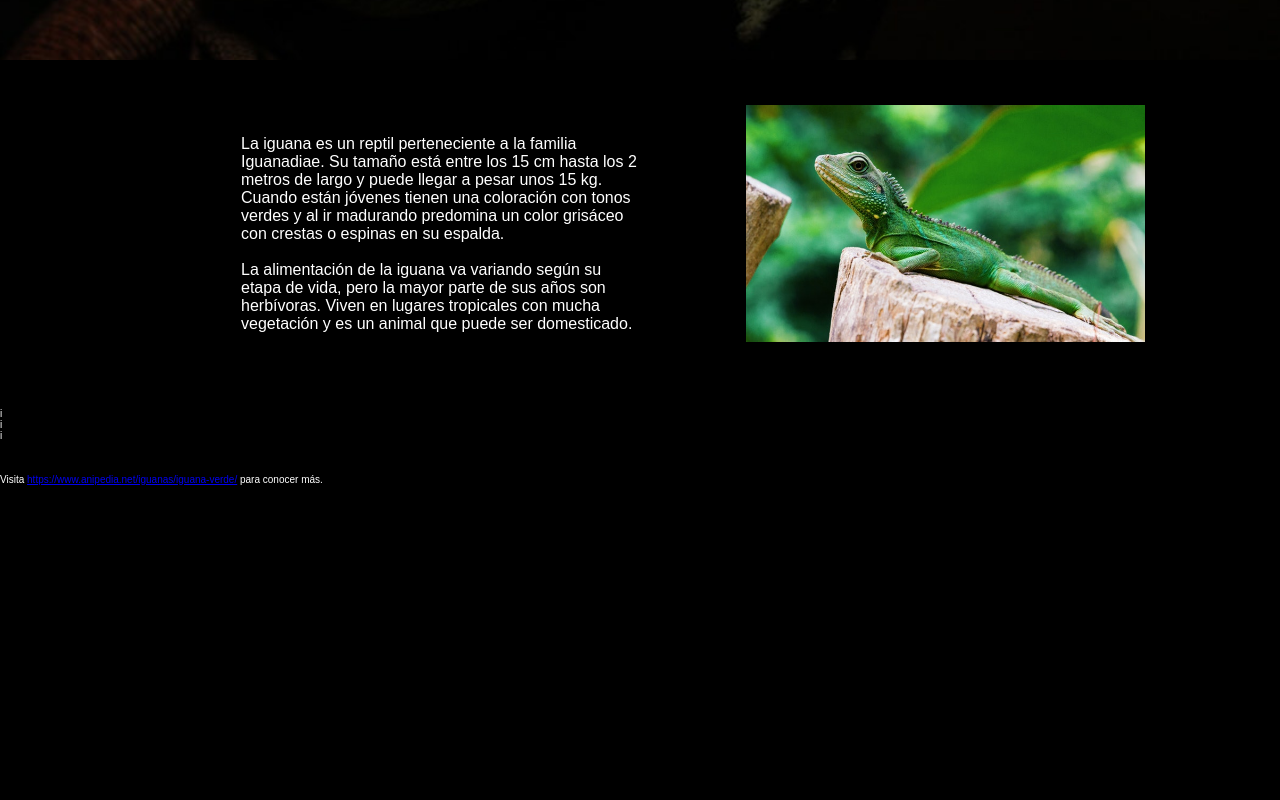
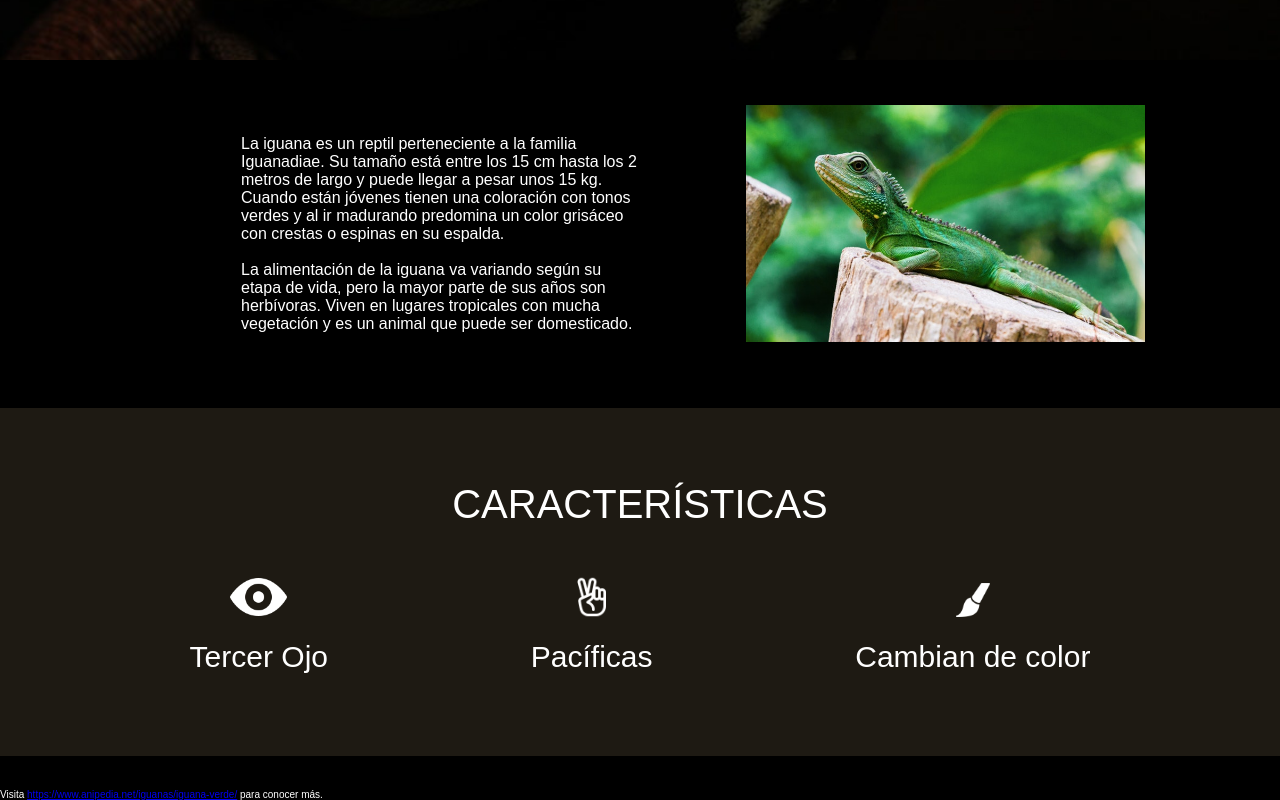
Before and after one commit to Anyimar/IguanaPractica, a plain HTML site: page index.html in a window 1280 px wide. Shown: the part 740-1540 px from the top of the page. Before the commit the page ends 1225 px from the top, so only its background shows below. Drawn offline with Linux system fonts and the light colour scheme.

Commit message:
completando la seccion de caracteristicas

```diff
--- a/index.html
+++ b/index.html
@@ -31,20 +31,24 @@
     </main>
 
     <section class="caracteristicas">
-        <div>
-            <span>i</span>
-            <p></p>
-        </div>
+        <h2>CARACTERÍSTICAS</h2>
+        <section class="items-caracteristicas">
+            <div class="cont1">
+                <span class="icono ojo"></span>
+                <p>Tercer Ojo</p>
+            </div>
 
-        <div>
-            <span>i</span>
-            <p></p>
-        </div>
+            <div class="cont2">
+                <span class="icono mano"></span>
+                <p>Pacíficas</p>
+            </div>
 
-        <div>
-            <span>i</span>
-            <p></p>
-        </div>
+            <div class="cont3">
+                <span class="icono pincel"></span>
+                <p>Cambian de color</p>
+            </div>
+        </section>
+
     </section>
 
     <section class="galeria-iguanas">
--- a/style.css
+++ b/style.css
@@ -57,3 +57,74 @@ html{
     background-position:center;
     background-repeat: no-repeat;
 }
+
+.caracteristicas{
+    width: 100vw;
+    height: 348px;
+    background-color: #1E1A13;
+    padding-top: 74px;
+    display: flex;
+    align-items: center;
+    flex-direction: column;
+}
+
+.caracteristicas h2{
+   font-size: 4rem;
+   font-weight: 200;
+   margin-bottom: 50px;
+}
+
+
+.caracteristicas .items-caracteristicas{
+    width: 100vw;
+    height: 226px;
+    padding-bottom: 74px;
+    text-align: center;
+}
+
+.items-caracteristicas div{
+    display: inline-block;
+    font-size: 3rem;
+    font-weight: 200;
+}
+
+.items-caracteristicas .cont2{
+    margin-left: 200px;
+}
+.items-caracteristicas .cont3{
+    margin-left: 200px;
+}
+
+.items-caracteristicas .icono{
+    margin-bottom: 16px;
+}
+
+.items-caracteristicas .ojo{
+    display: inline-block;
+    width: 57px;
+    height: 40px;
+    background-image: url(./assets/ojos.png);
+    background-size:cover;
+    background-position:center;
+    background-repeat: no-repeat;
+}
+
+.items-caracteristicas .mano{
+    display: inline-block;
+    width: 42px;
+    height: 40px;
+    background-image: url(./assets/dedos.png);
+    background-size:cover;
+    background-position:center;
+    background-repeat: no-repeat;
+}
+
+.items-caracteristicas .pincel{
+    display: inline-block;
+    width: 34px;
+    height: 37px;
+    background-image: url(./assets/ìncel.png);
+    background-size:cover;
+    background-position:center;
+    background-repeat: no-repeat;
+}
```
Also changed, not shown: assets/dedos.png (added), assets/ojos.png (added), assets/ìncel.png (added).
